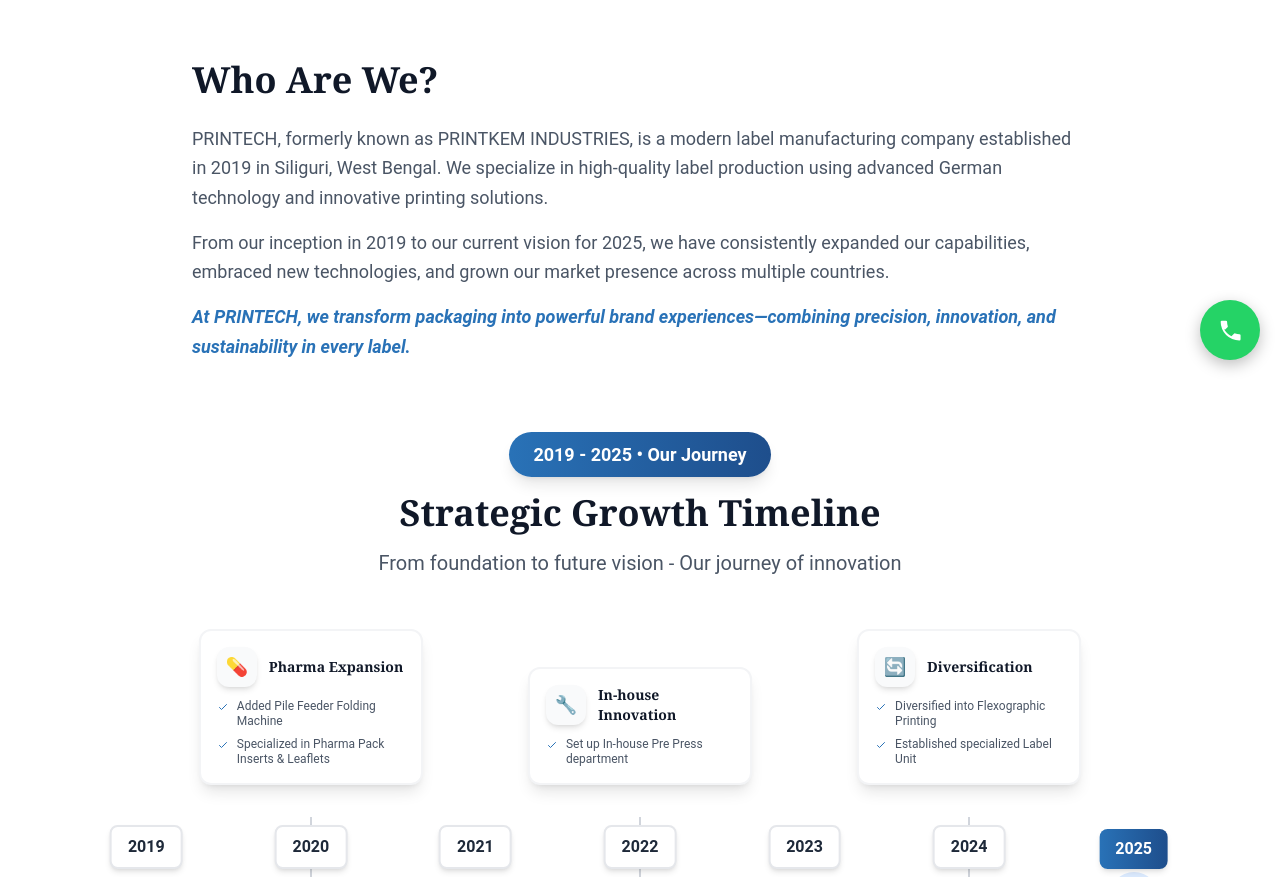
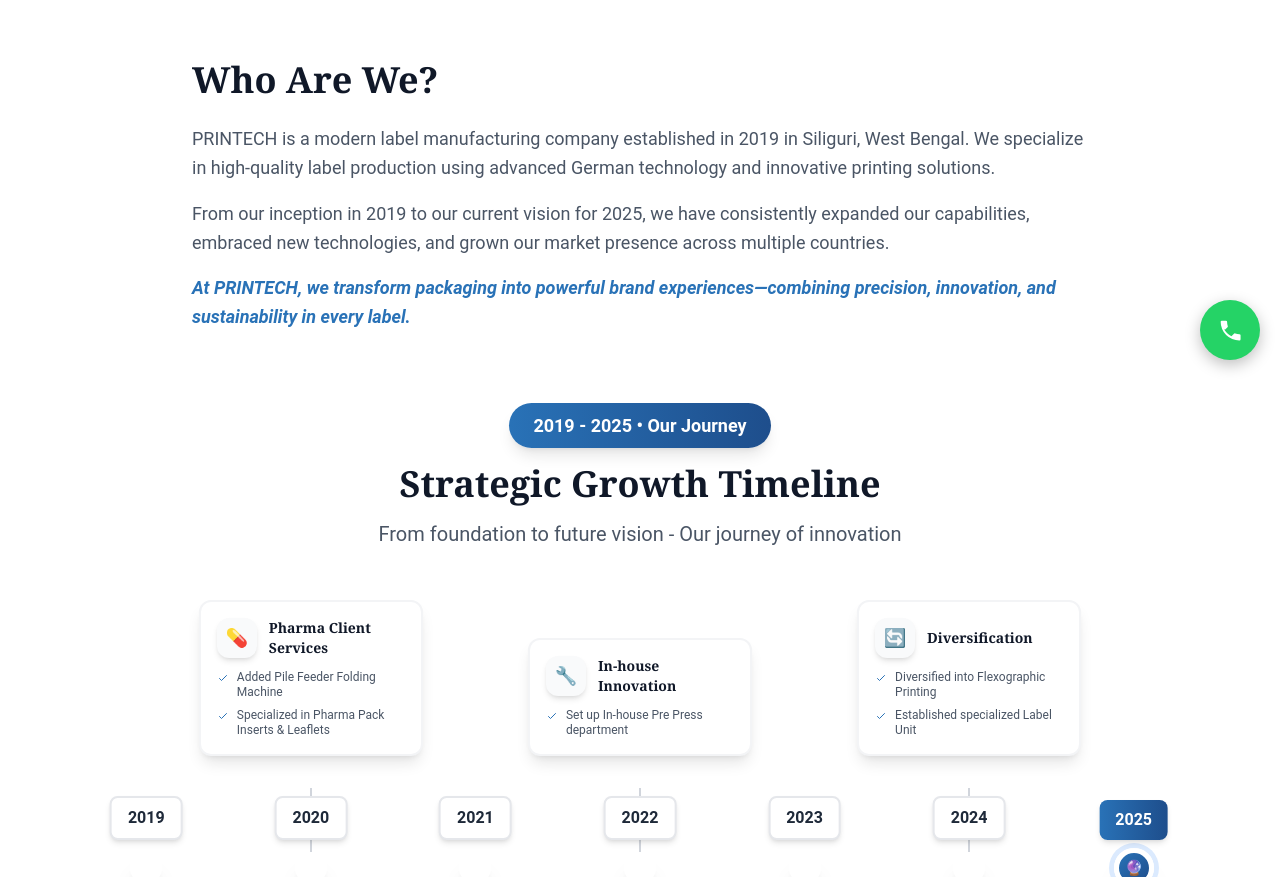
Before and after one commit to pentapillisuresh/printech, a React (Vite) app: page /about in a window 1280 px wide. Shown: the part 420-1297 px from the top of the page. Built offline with nearby package versions, Linux system fonts and the light colour scheme.

Commit message:
pharmaupdated

```diff
--- a/src/pages/About.jsx
+++ b/src/pages/About.jsx
@@ -75,7 +75,7 @@ const About = () => {
     },
     {
       year: "2020",
-      title: "Pharma Expansion",
+      title: "Pharma Client Services",
       achievements: [
         "Added Pile Feeder Folding Machine",
         "Specialized in Pharma Pack Inserts & Leaflets"
@@ -163,7 +163,7 @@ const About = () => {
             <h2 className="text-3xl md:text-4xl font-bold text-gray-900 mb-6">Who Are We?</h2>
             <div className="space-y-4 text-lg text-gray-600 leading-relaxed">
               <p>
-                PRINTECH, formerly known as PRINTKEM INDUSTRIES, is a modern label manufacturing company established in 2019 in Siliguri, West Bengal. We specialize in high-quality label production using advanced German technology and innovative printing solutions.
+                PRINTECH is a modern label manufacturing company established in 2019 in Siliguri, West Bengal. We specialize in high-quality label production using advanced German technology and innovative printing solutions.
               </p>
               <p>
                 From our inception in 2019 to our current vision for 2025, we have consistently expanded our capabilities, embraced new technologies, and grown our market presence across multiple countries.
--- a/src/pages/Home/AboutUs.jsx
+++ b/src/pages/Home/AboutUs.jsx
@@ -70,7 +70,7 @@ const AboutUs = () => {
           <span className="inline-block px-4 py-2 bg-blue-50 text-blue-700 rounded-full text-sm font-medium tracking-wider uppercase mb-6 border border-blue-100">
             About PRINTECH
           </span>
-          <h1 className="text-3xl md:text-4xl font-bold text-gray-900 mb-4 leading-snug">
+          <h1 className="first-letter:uppercase text-3xl md:text-4xl font-bold text-gray-900 mb-4 leading-snug">
             specializing in manufacturing high-quality Labels for various industries
           </h1>
           <div className="w-20 h-1 bg-gradient-to-r from-blue-600 to-cyan-500 mx-auto mb-6 rounded-full"></div>
```
